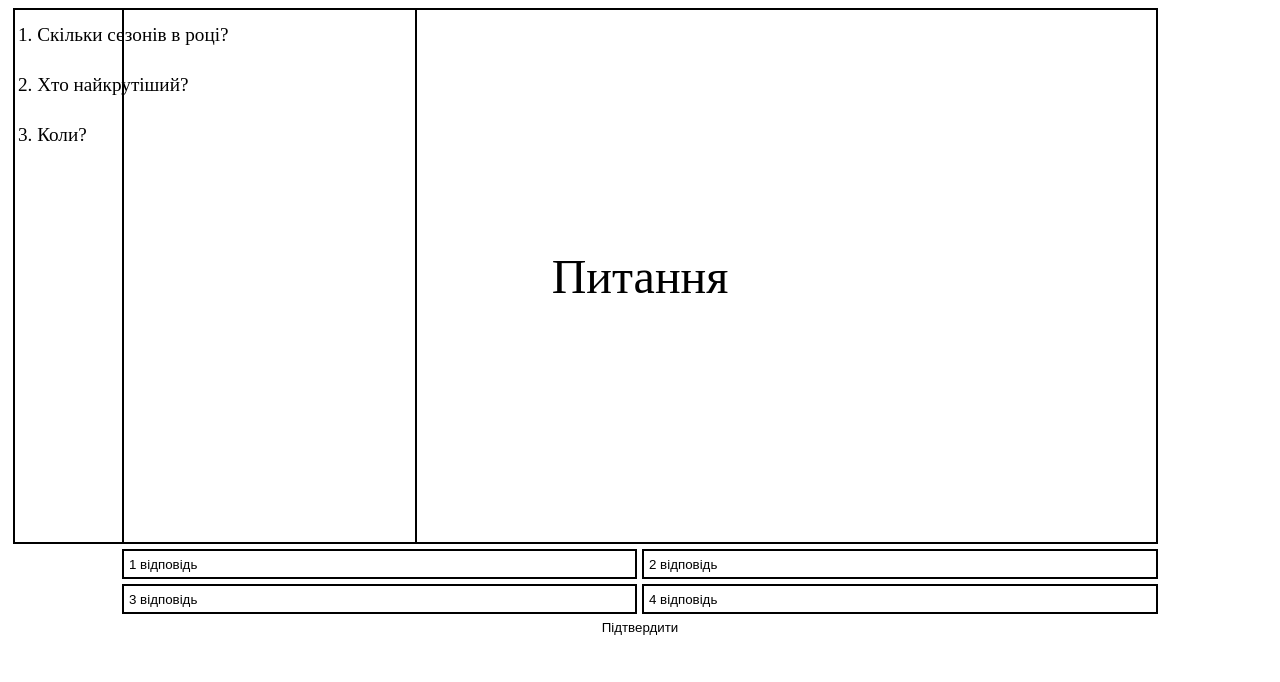
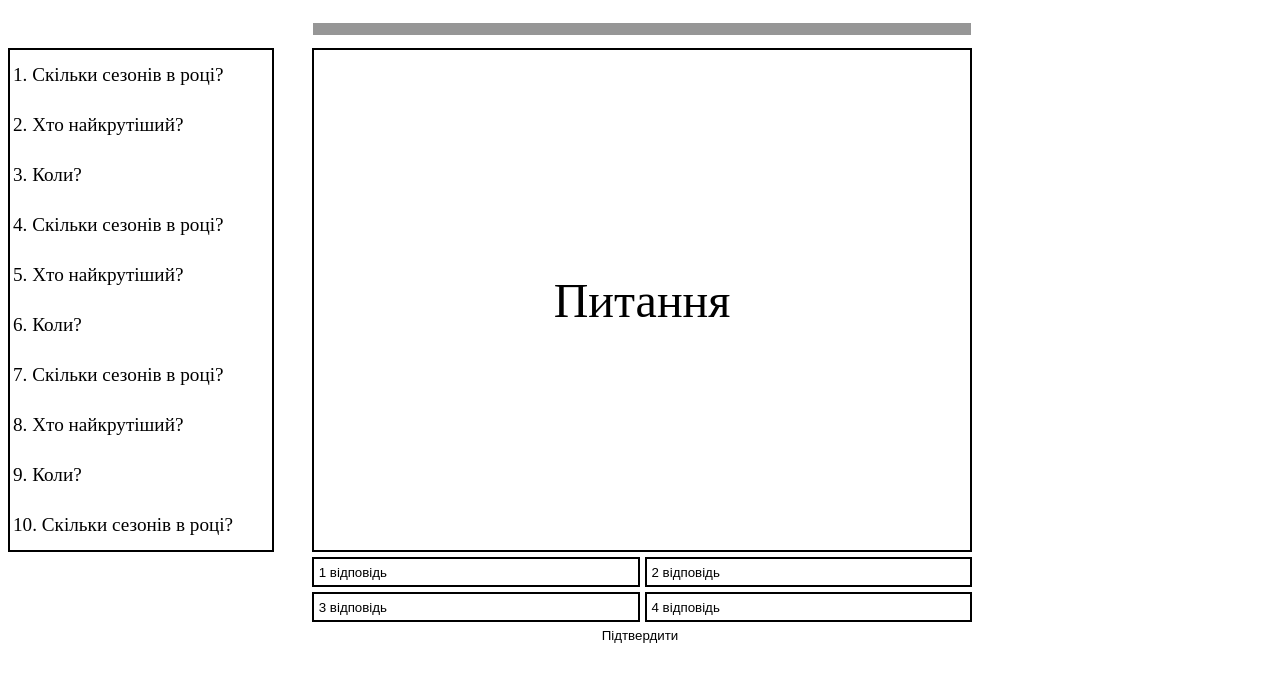
Before and after one commit to Geg-hybabyb/test, a website built with webpack: page index.html in a window 1280 px wide. Built offline with nearby package versions, Linux system fonts and the light colour scheme; data requests are answered from the project's data file.

Commit message:
add progress line

```diff
--- a/style.css
+++ b/css/style.css
@@ -1,7 +1,36 @@
 
-.question-box {
+.test {
     display: flex;
-    justify-content: center;
+    justify-content: space-between;
+    position: relative;
+    padding-top: 40px;
+}
+
+.quest-box {
+    margin: 0 40px;
+    position: relative;
+    display: flex;
+    flex-direction: column;
+    align-items: center;
+    width: 1000px;
+}
+
+.all-progress-line {
+    position: absolute;
+    top: -25px;
+    width: calc(100% + 2px);
+    height: 12px;
+    background-color: rgb(150, 150, 150);
+    overflow: hidden;
+}
+
+.progress-line {
+    position: relative;
+    background-color: aqua;
+    width: calc(100% + 2px);
+    height: 100%;
+    right: calc(100% + 2px);
+    transition: all .25s ease;
 }
 
 .question {
@@ -12,18 +41,16 @@
     align-items: center;
     font-size: 3rem;
     border: 2px solid black;
-    padding: 1rem;
     height: 500px;
-    width: 1000px;
+    width: 100%;
 }
 
 .result-block {
-    position: absolute;
-    padding: 16px;
-    width: 1000px;
+    width: 100%;
     height: 500px;
     background-color: white;
     z-index: 1;
+    border: 2px solid black;
 }
 
 .result-block div:nth-of-type(1) {
@@ -41,8 +68,8 @@
 .quest-list{
     border: 2px solid black;
     width: 400px;
-    height: 532px;
-    position: absolute;
+    height: 500px;
+    /* position: absolute; */
     left: 13px;
     overflow: hidden;
 }
@@ -59,7 +86,8 @@
 .answers{
     display: grid;
     justify-content: center;
-    grid-template-columns: 515px 516px;
+    grid-template-columns: 50% 50%;
+    width: 100%;
     row-gap: 5px;
     column-gap: 5px;
     margin-top: 5px;
--- a/db.json
+++ b/db.json
@@ -1,5 +1,59 @@
 {
     "qstPule": [
+        {
+            "question":"Скільки сезонів в році?",
+            "ansver":[1,2,3,4],
+            "correctAnswer":4,
+            "completed":false
+        },
+        {
+            "question":"Хто найкрутіший?",
+            "ansver":["Автор сайта","Мама","В.Зеленській","Я"],
+            "correctAnswer":"Мама",
+            "completed":false
+        },
+        {
+            "question":"Коли?",
+            "ansver":[1923,988,585,4],
+            "correctAnswer":988,
+            "completed":false
+        },
+        {
+            "question":"Скільки сезонів в році?",
+            "ansver":[1,2,3,4],
+            "correctAnswer":4,
+            "completed":false
+        },
+        {
+            "question":"Хто найкрутіший?",
+            "ansver":["Автор сайта","Мама","В.Зеленській","Я"],
+            "correctAnswer":"Мама",
+            "completed":false
+        },
+        {
+            "question":"Коли?",
+            "ansver":[1923,988,585,4],
+            "correctAnswer":988,
+            "completed":false
+        },
+        {
+            "question":"Скільки сезонів в році?",
+            "ansver":[1,2,3,4],
+            "correctAnswer":4,
+            "completed":false
+        },
+        {
+            "question":"Хто найкрутіший?",
+            "ansver":["Автор сайта","Мама","В.Зеленській","Я"],
+            "correctAnswer":"Мама",
+            "completed":false
+        },
+        {
+            "question":"Коли?",
+            "ansver":[1923,988,585,4],
+            "correctAnswer":988,
+            "completed":false
+        },
         {
             "question":"Скільки сезонів в році?",
             "ansver":[1,2,3,4],
--- a/index.html
+++ b/index.html
@@ -4,17 +4,23 @@
     <meta charset="UTF-8">
     <meta name="viewport" content="width=device-width, initial-scale=1.0">
     <title>Document</title>
-    <link rel="stylesheet" href="style.css">
+    <link rel="stylesheet" href="css/style.css">
 </head>
 <body>
-    <div class="question-box">
+    <div class="test">
+
         <div class="quest-list"></div>
-        <div class="question">Питання
+
+        <div class="quest-box">
+            <div class="all-progress-line">
+                <div class="progress-line"></div>
             </div>
+
+            <div class="question">Питання</div>
+
             <div class="result-block hide">
                 <div class="total-correct-ansver">0</div>
                 <div class="total-mistake">0</div>
-        </div>
             </div>
             <div class="answers">
                 <button class="answer" data-choice="1">1 відповідь</button>
@@ -22,6 +28,10 @@
                 <button class="answer" data-choice="3">3 відповідь</button>
                 <button class="answer" data-choice="4">4 відповідь</button>
             </div>
+        </div>
+        <div style="width: 400px; height: 100px;"></div>
+    </div>
+
     <div class="btn-control">
         <button class="confirm">Підтвердити</button>
         <button class="next hide">Далі</button>
--- a/js/modules/test.js
+++ b/js/modules/test.js
@@ -5,13 +5,19 @@ function test() {
           ansverBlock = document.querySelector('.answers'),
           btnCnf = document.querySelector('.confirm'),
           qstList = document.querySelector('.quest-list'),
-          btnNext = document.querySelector('.next');
+          btnNext = document.querySelector('.next'),
+          progressLine = document.querySelector('.progress-line'),
+          width = window.getComputedStyle(progressLine).width;
 
         const getResourse = async (url) => {
             const res = await fetch(url);
 
             return await res.json()
         };
+
+        function cleanSize(som) {
+            return +som.replace(/\D/g, '');
+        }
 
     getResourse('http://localhost:3000/qstPule')
         .then(qstPule => {
@@ -24,8 +30,9 @@ function test() {
                 });
 
                 let counter = 0,
-                answerСheck,
-                totalCorrectAnsver = 0;
+                    answerСheck,
+                    totalCorrectAnsver = 0,
+                    offer = 0;
 
             chaildQstList = document.querySelectorAll('.quest-list-chailds');
 
@@ -34,6 +41,9 @@ function test() {
                     qstPule.forEach((item, i) => {
                         if(i == e.target.getAttribute('data-list')){
                             counter = e.target.getAttribute('data-list');
+
+                            offer = cleanSize(width) / qstPule.length * e.target.getAttribute('data-list');
+                            progressLine.style.transform = `translate(${offer}px)`;
 
                             nextQuestion()
                             if(qstPule[counter].completed === true) {
@@ -87,6 +97,9 @@ function test() {
                     btnCnf.classList.remove('hide')
                 }
 
+                offer += cleanSize(width) / qstPule.length;
+                progressLine.style.transform = `translate(${offer}px)`;
+
                 if(counter < qstPule.length - 1) {
                     counter++
                     nextQuestion();
@@ -104,6 +117,7 @@ function test() {
                     totalMistake.textContent = `Всього помилок: ${qstPule.length - totalCorrectAnsver}`;
 
                     document.querySelector('.result-block').classList.remove('hide')
+                    qst.classList.add('hide')
 
                     chaildQstList.forEach((btn, i) => {
                         btn.classList.remove('activity')
```
Also changed, not shown: js/bundle.js (+17 -3 lines), 1 other file. Lines whose indentation alone changed are shown as unchanged.
